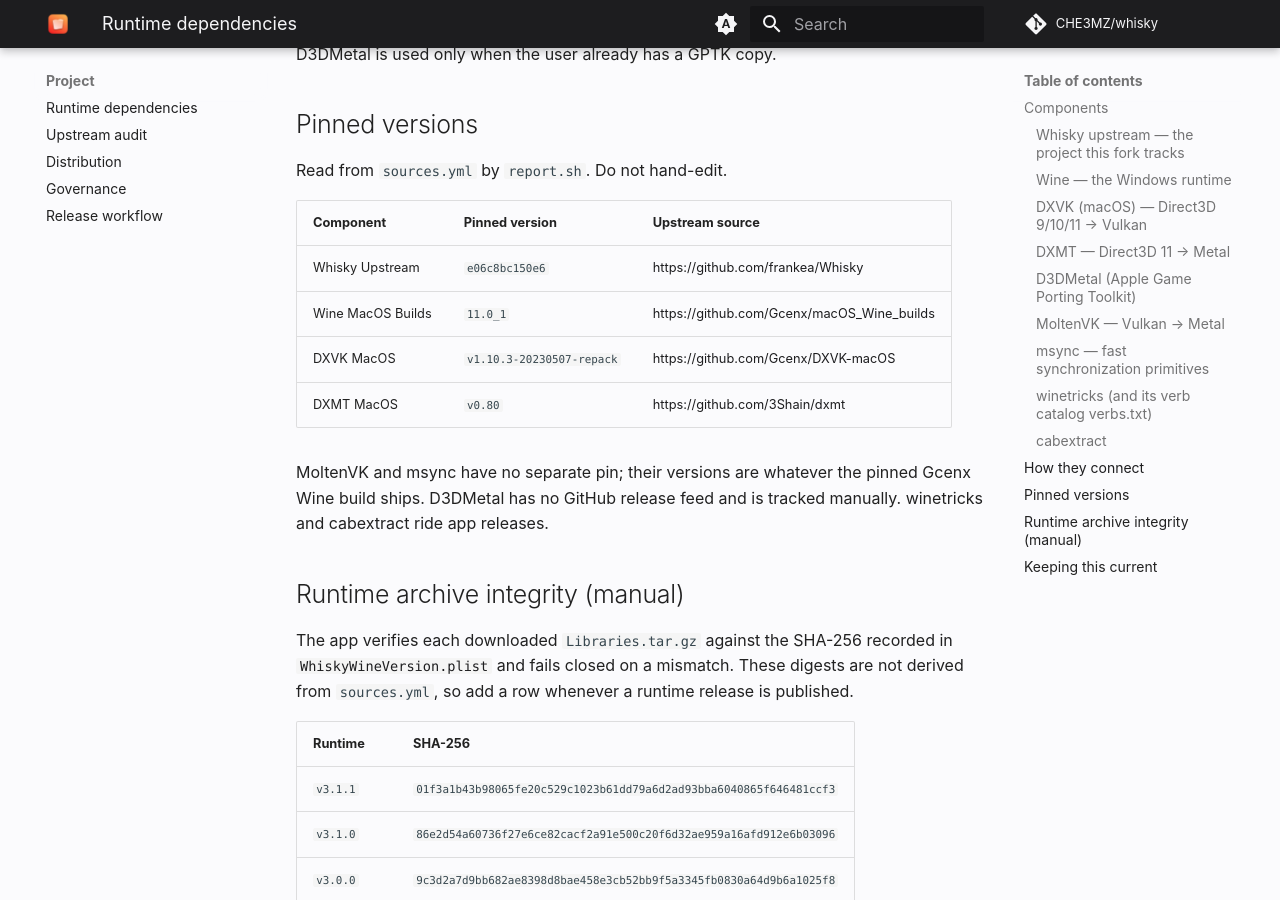
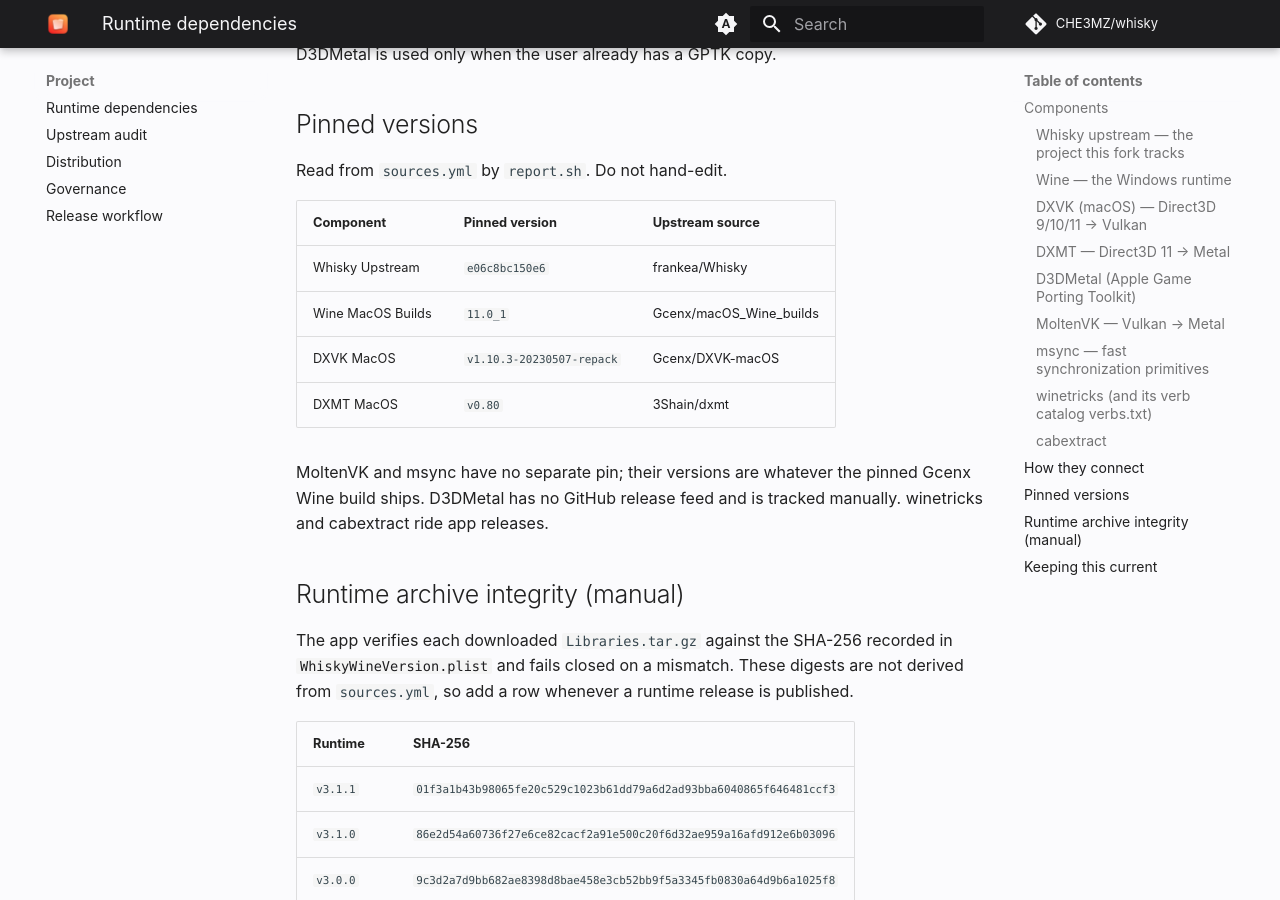
Before and after one commit to CHE3MZ/whisky, an MkDocs documentation site: the page built from docs/misc/dependencies.md, in a window 1280 px wide and 900 px high, scrolled down 2485 px. Built offline with MkDocs 1.6.1 and Material for MkDocs 9.7.7, drawn with Linux system fonts in a browser that asks for light colours; comment, search, counter and statistics services are not loaded; part of the change alters nothing that is shown.

Commit message:
fix: patched dependencies.md text issue

```diff
--- a/docs/misc/dependencies.md
+++ b/docs/misc/dependencies.md
@@ -99,10 +99,10 @@ Read from `sources.yml` by `report.sh`. Do not hand-edit.
 
 | Component | Pinned version | Upstream source |
 |-----------|----------------|-----------------|
-| Whisky Upstream | `e06c8bc150e6` | [https://github.com/frankea/Whisky](https://github.com/frankea/Whisky) |
-| Wine MacOS Builds | `11.0_1` | [https://github.com/Gcenx/macOS_Wine_builds](https://github.com/Gcenx/macOS_Wine_builds) |
-| DXVK MacOS | `v1.10.3-20230507-repack` | [https://github.com/Gcenx/DXVK-macOS](https://github.com/Gcenx/DXVK-macOS) |
-| DXMT MacOS | `v0.80` | [https://github.com/3Shain/dxmt](https://github.com/3Shain/dxmt) |
+| Whisky Upstream | `e06c8bc150e6` | [frankea/Whisky](https://github.com/frankea/Whisky) |
+| Wine MacOS Builds | `11.0_1` | [Gcenx/macOS_Wine_builds](https://github.com/Gcenx/macOS_Wine_builds) |
+| DXVK MacOS | `v1.10.3-20230507-repack` | [Gcenx/DXVK-macOS](https://github.com/Gcenx/DXVK-macOS) |
+| DXMT MacOS | `v0.80` | [3Shain/dxmt](https://github.com/3Shain/dxmt) |
 
 MoltenVK and msync have no separate pin; their versions are whatever the pinned Gcenx Wine build
 ships. D3DMetal has no GitHub release feed and is tracked manually. winetricks and cabextract ride
```
